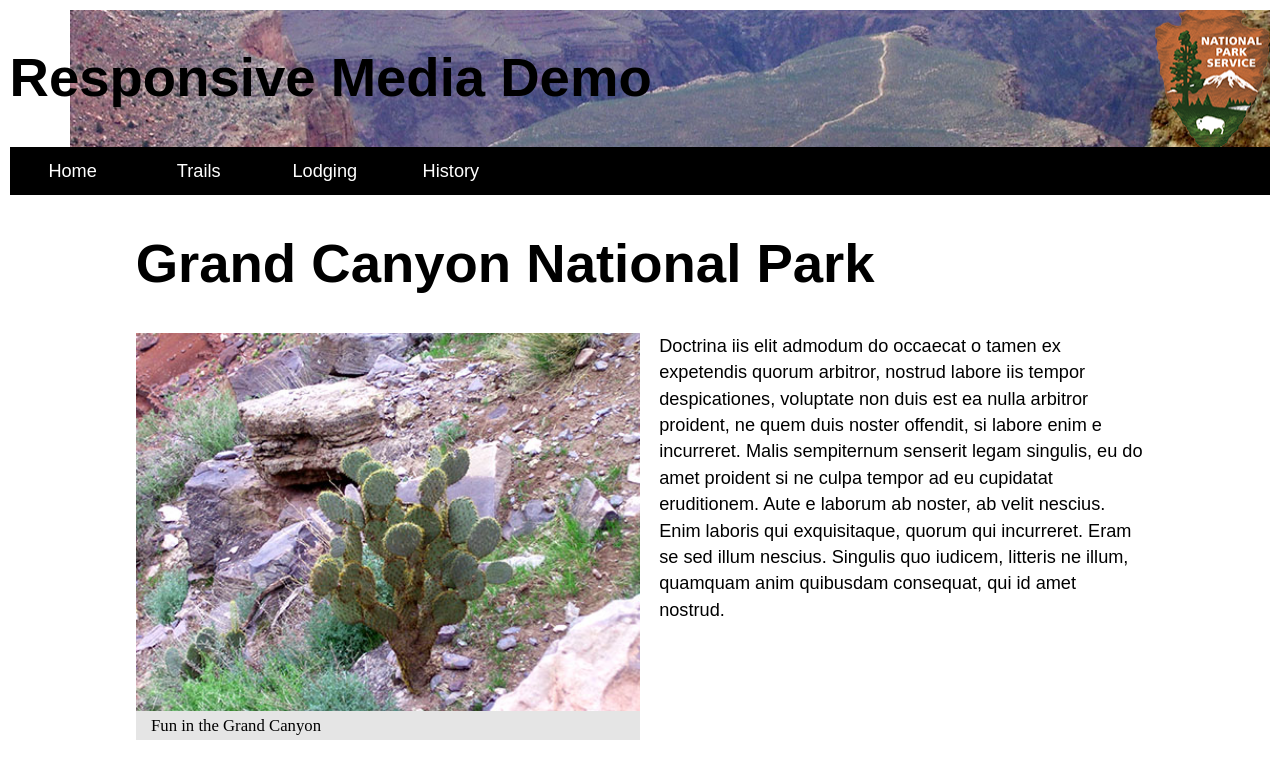
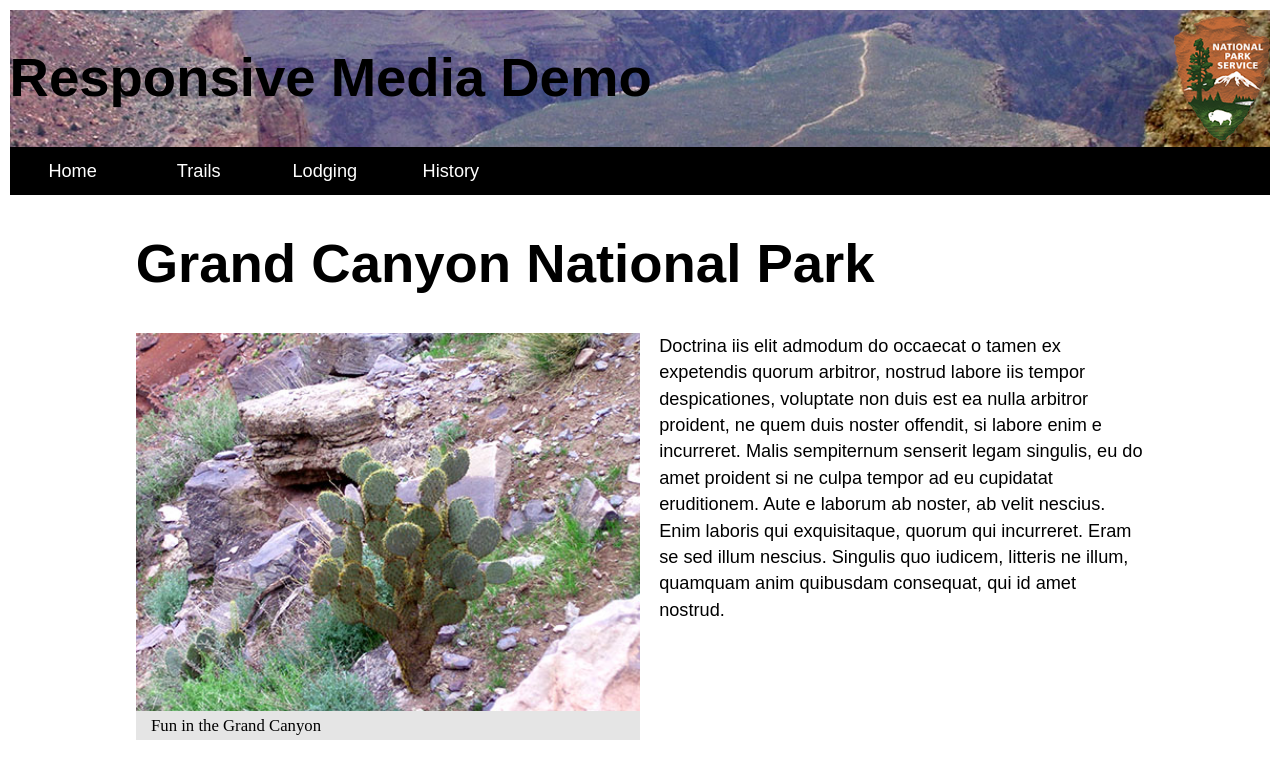
Before and after one commit to Byggfut/Byggfut.github.io, a plain HTML site: page homework/responsive_media/index.html in a window 1280 px wide. Shown: the top 757 px of the page. Drawn offline with Linux system fonts and the light colour scheme; grey boxes are pictures that could not be loaded.

Commit message:
fixed the banner

```diff
--- a/homework/responsive_media/css/style.css
+++ b/homework/responsive_media/css/style.css
@@ -53,10 +53,10 @@ h1 {
     background-image:
     url(/homework/responsive_media/images/nps-logo_50.png),
     url(/homework/responsive_media/images/banner_400.jpg);
-    background-repeat: no-repeat, repeat;
+    background-repeat: no-repeat, no-repeat;
     background-position: right;
+    background-size: 2em, 100%;
 }
-
 /*******************************
 * Page Navigation Styles
 *******************************/
@@ -180,6 +180,7 @@ video {
         url(/homework/responsive_media/images/banner_800.jpg);
     background-repeat: no-repeat, repeat;
     background-position: right;
+    background-size: 3em, 100%;
     }
     .page-nav {
         position: relative;
@@ -231,6 +232,7 @@ video {
             url(/homework/responsive_media/images/banner_1200.jpg);
         background-repeat: no-repeat, no-repeat;
         background-position: right;
+        background-size: 5em, 100%;
     }
     .page-nav li {
         flex: 0 1 10%;
--- a/homework/responsive_media/index.html
+++ b/homework/responsive_media/index.html
@@ -30,7 +30,7 @@
                     <source media="(max-width: 665px)" srcset="/homework/responsive_media/images/content_600.jpg">
                     <source media="(max-width: 1070px)" srcset="/homework/responsive_media/images/content_220.jpg">
                     <source srcset="/homework/responsive_media/images/content_480.jpg">
-                <img src="/homework/responsive_media/images/content_150.jpg" alt= "image of the local flora, a cactus">
+                <img src="/homework/responsive_media/images/content_480.jpg" alt= "image of the local flora, a cactus">
                 </picture>
 
                 <figcaption class="image-caption">
```
